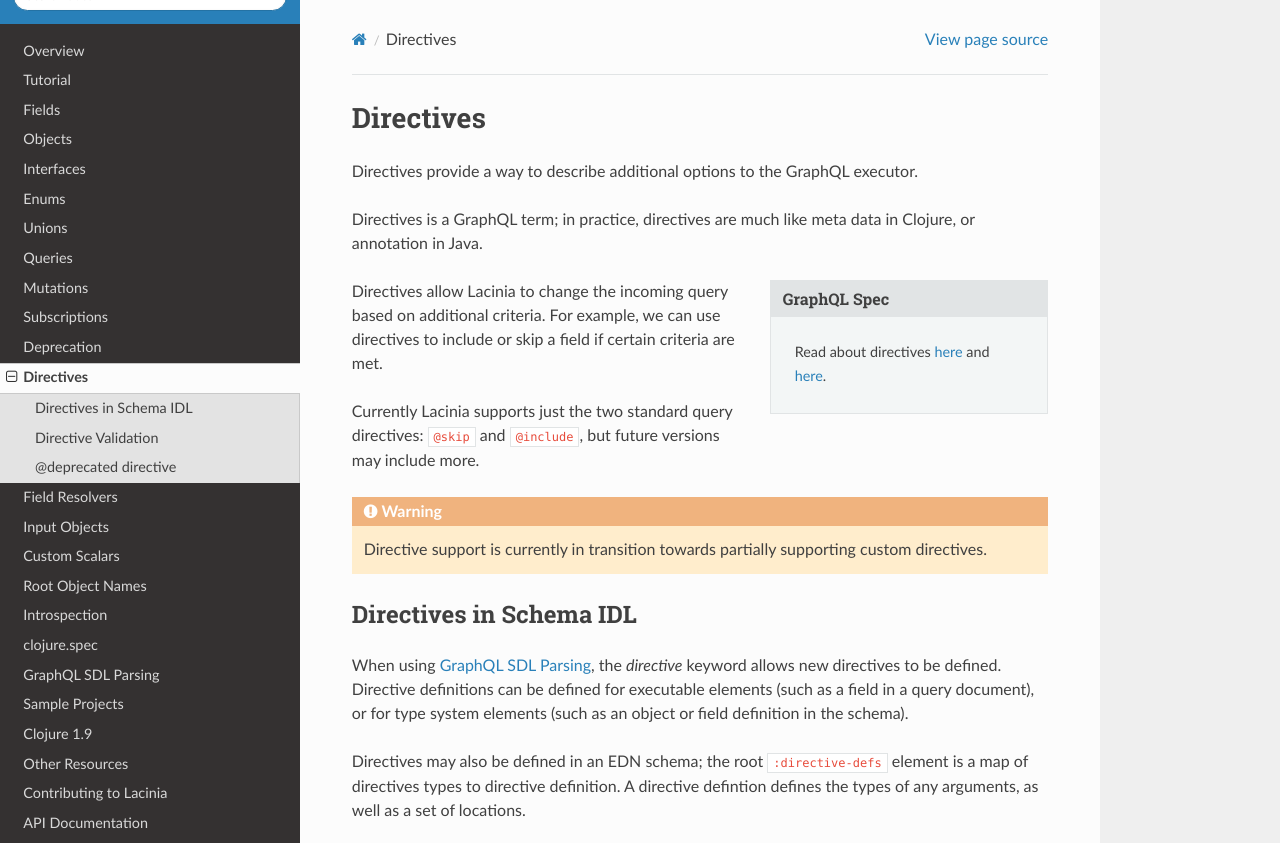
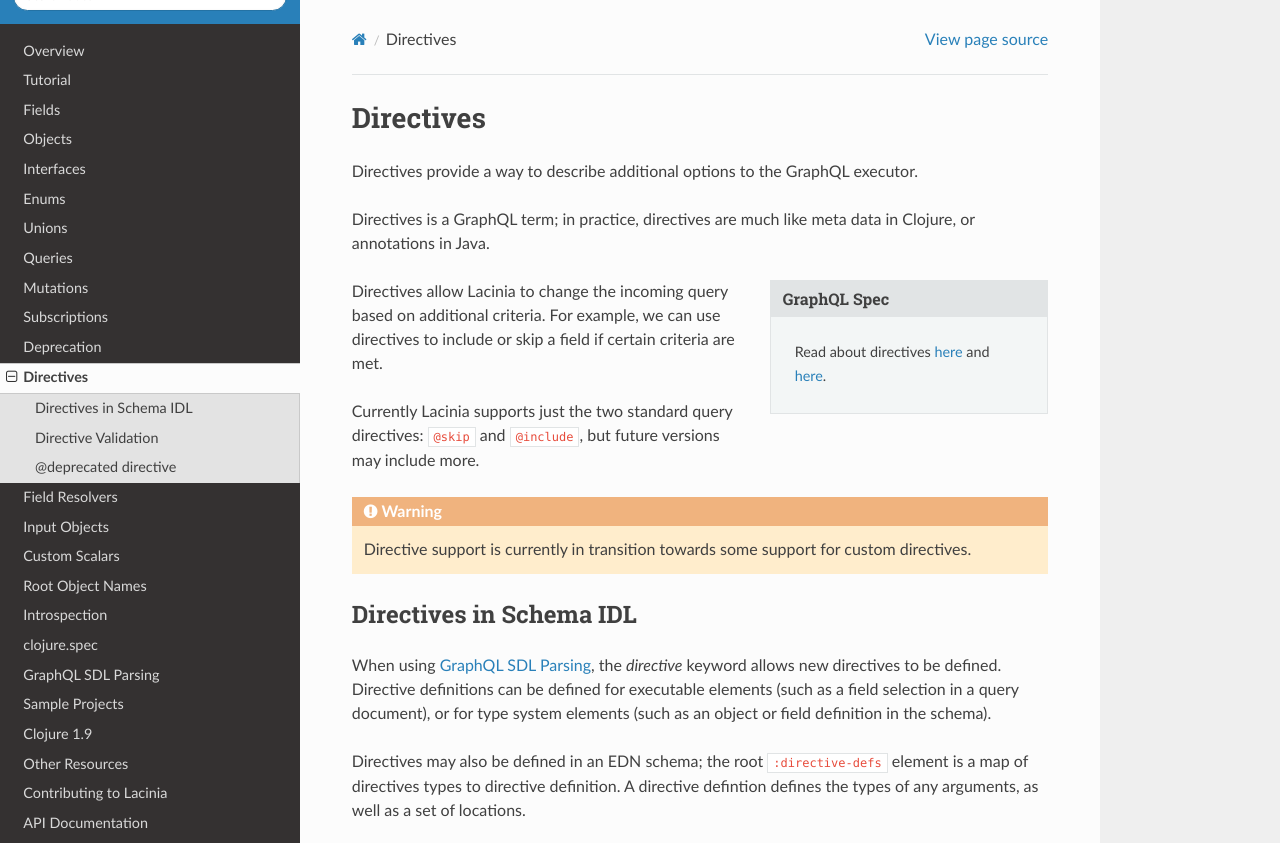
Before and after one commit to walmartlabs/lacinia, a Sphinx documentation site: the page built from docs/directives.rst, in a window 1280 px wide and 900 px high, cut to the strip 0-843 px from the top of the window. Built offline with Sphinx 7.4.7 and the Read the Docs theme 2.0.0, drawn with Linux system fonts in a browser that asks for light colours.

Commit message:
Touch up the documentation

```diff
--- a/docs/directives.rst
+++ b/docs/directives.rst
@@ -4,7 +4,7 @@
 Directives provide a way to describe additional options to the GraphQL executor.
 
 Directives is a GraphQL term; in practice, directives are much like meta data in Clojure,
-or annotation in Java.
+or annotations in Java.
 
 .. sidebar:: GraphQL Spec
 
@@ -19,13 +19,13 @@
 
 .. warning::
 
-  Directive support is currently in transition towards partially supporting custom directives.
+  Directive support is currently in transition towards some support for custom directives.
 
 Directives in Schema IDL
 ------------------------
 
 When using :doc:`schema/parsing`, the `directive` keyword allows new directives to be defined.
-Directive definitions can be defined for executable elements (such as a field in a query document), or
+Directive definitions can be defined for executable elements (such as a field selection in a query document), or
 for type system elements (such as an object or field definition in the schema).
 
 Directives may also be defined in an EDN schema; the root ``:directive-defs`` element is a map of directives types
```
